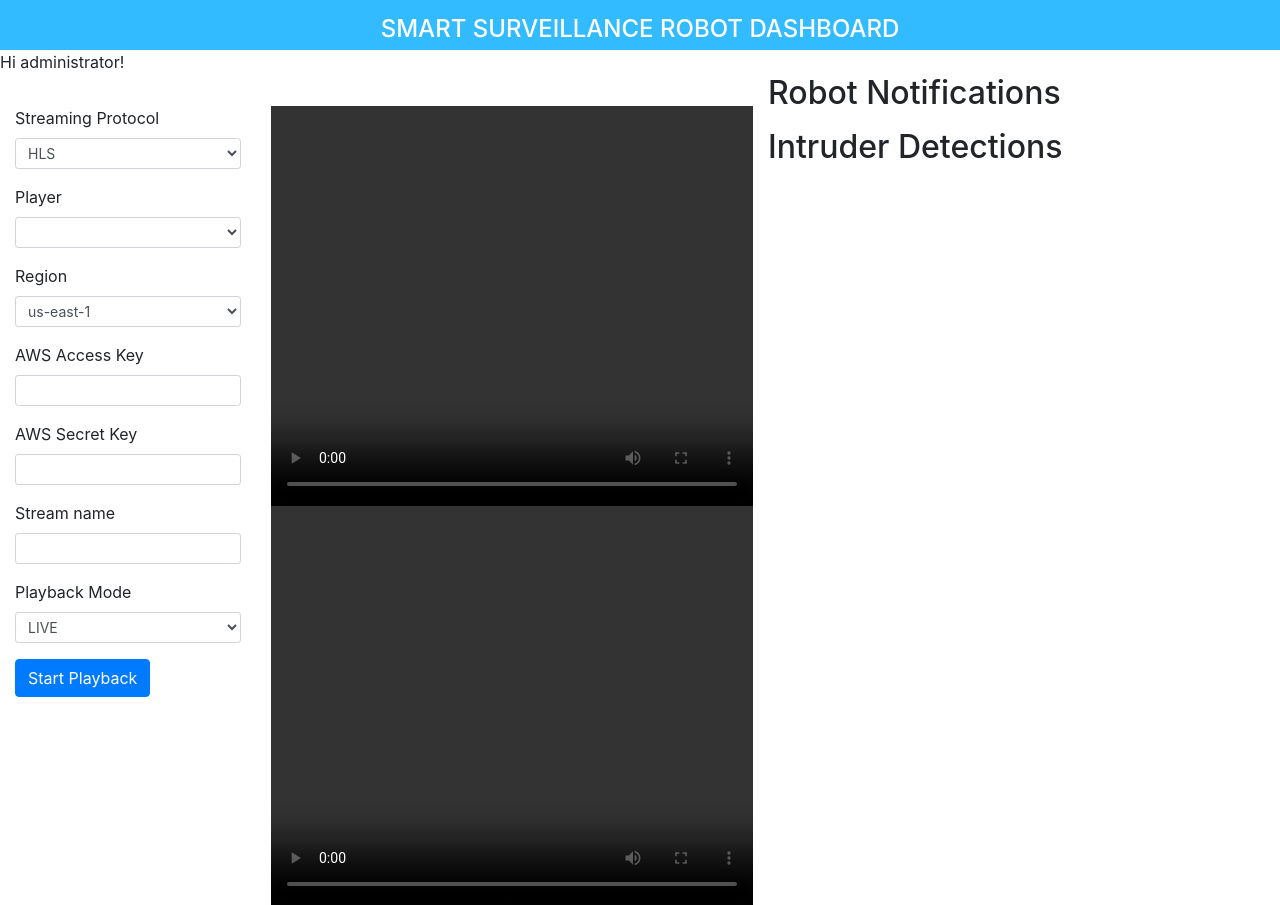
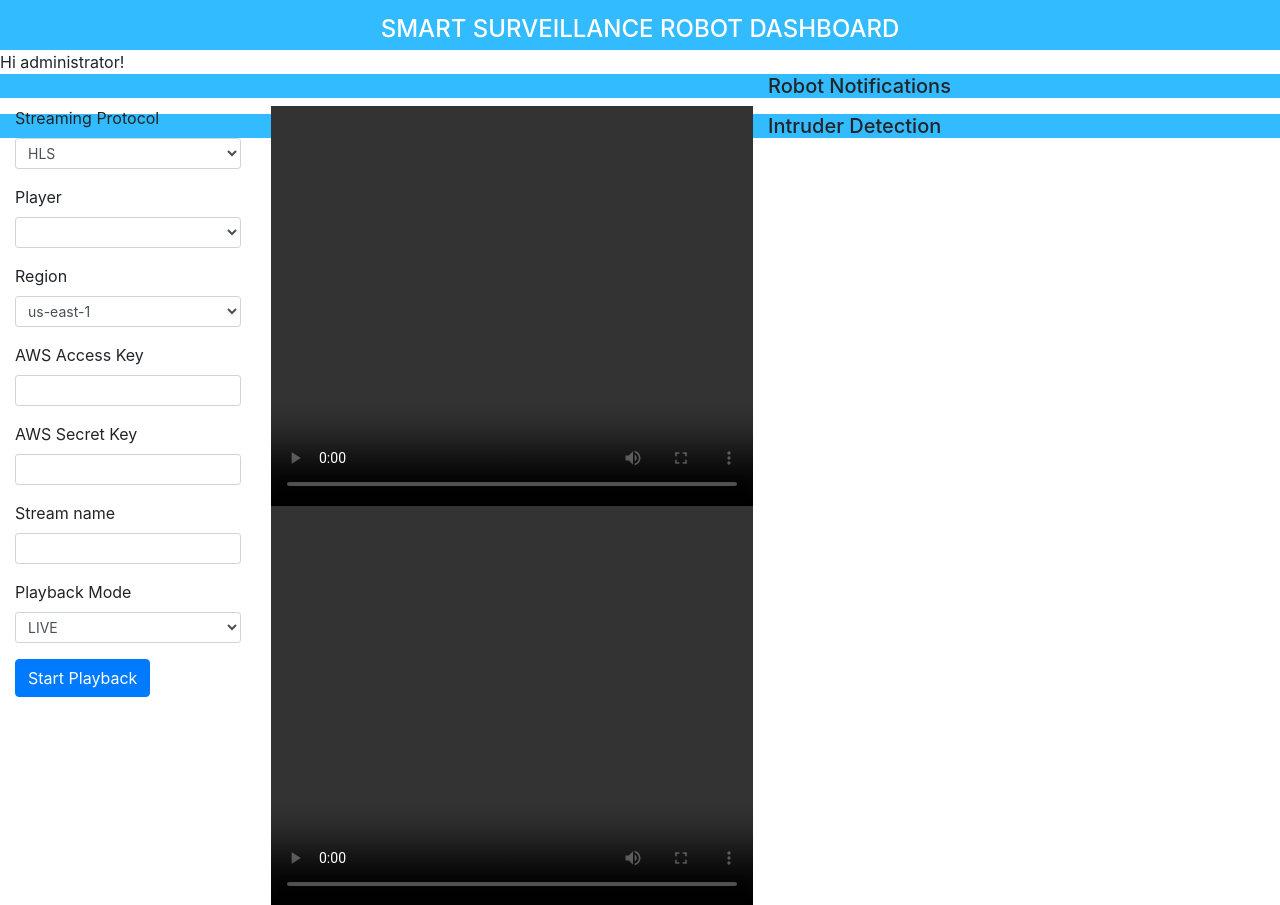
Before and after one commit to shefeekj/surveillance_bot_webapp, a Django app: template djangoProject/templates/home.html in a window 1280 px wide. Shown: the top 905 px of the page. Run offline with Django 3.2, Linux system fonts and the light colour scheme; the template is opened without the code that fills it, so the values that code supplies are empty; a user stored in the database is signed in; some libraries are stand-ins or nearby versions.

Commit message:
Update mqtt-dashboard.html

```diff
--- a/djangoProject/templates/mqtt-dashboard.html
+++ b/djangoProject/templates/mqtt-dashboard.html
@@ -43,11 +43,11 @@ $(document).ready(function(){
 
     <body>
         <div>
-		<h2>Robot Notifications</h2>
+		<h5 style="background-color:#33bbff">Robot Notifications</h5>
             <p class="sensor-message-box"></p>
         </div>
 	 <div>
-		 <h2>Intruder Detections</h2>
+		 <h5 style="background-color:#33bbff">Intruder Detection</h5>
             <p class="rekognition-message-box"></p>
         </div>
     </body>
```
